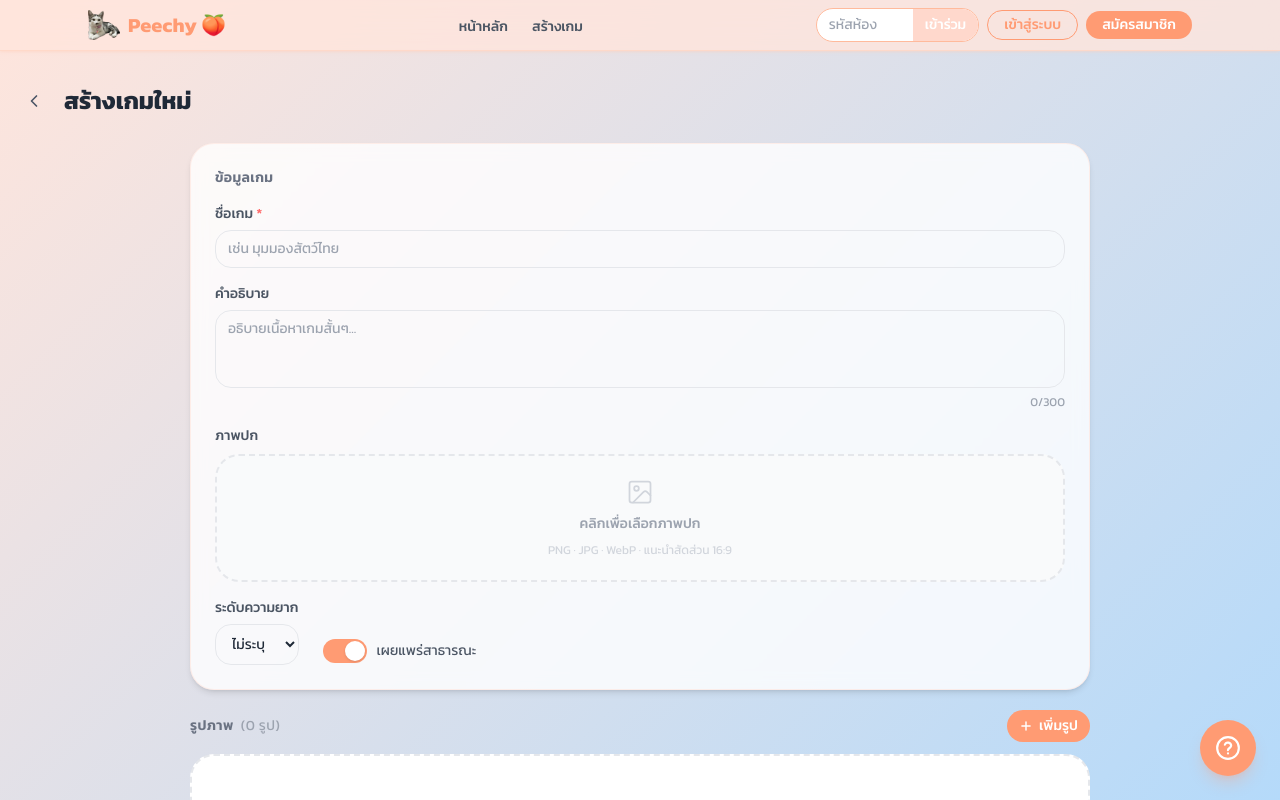
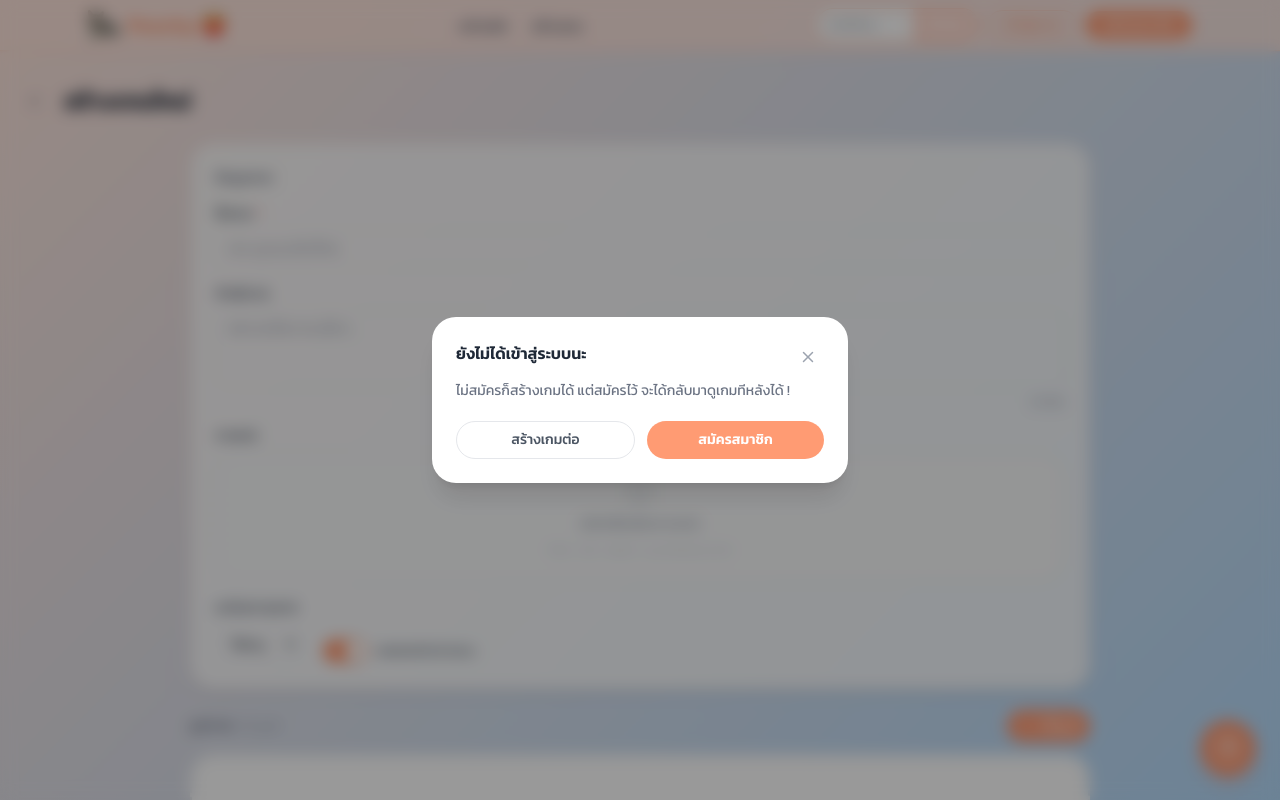
Before and after one commit to Kasidetch-primrose/Peechy, a SvelteKit app: page /game/create in a window 1280 px wide. Shown: the top 800 px of the page. Built offline with nearby package versions, Linux system fonts and the light colour scheme.

Commit message:
popup สร้างเกมแบบยังไม่ login

```diff
--- a/src/routes/game/create/+page.svelte
+++ b/src/routes/game/create/+page.svelte
@@ -23,6 +23,9 @@
 
 <script lang="ts">
 	import { page } from '$app/state';
+	import { goto } from '$app/navigation';
+	import { fade, scale } from 'svelte/transition';
+	import { authUserStore } from '$lib/data/stores/authUser';
 	import {
 		gameCreateStore,
 		loadEditData,
@@ -83,10 +86,17 @@
 	let isDragging = $state(false);
 	let fileInputEl = $state<HTMLInputElement>(null!);
 
+	let showGuestNotice = $state(false);
+	const isLoggedIn = $derived(!!$authUserStore.user);
+
 	$effect(() => {
 		const id = editId;
 		if (id) loadEditData(id);
 		return () => resetGameCreateStore();
+	});
+
+	$effect(() => {
+		if (!isEditMode && !isLoggedIn) showGuestNotice = true;
 	});
 </script>
 
@@ -1029,4 +1039,64 @@
 			</form>
 		</div>
 	</div>
+
+	<!-- Guest notice modal -->
+	{#if showGuestNotice}
+		<div
+			class="fixed inset-0 z-50 flex items-center justify-center bg-black/40 backdrop-blur-sm"
+			role="dialog"
+			aria-modal="true"
+			transition:fade={{ duration: 150 }}
+		>
+			<div
+				class="mx-4 w-full max-w-[26rem] rounded-2xl bg-white p-6 shadow-xl"
+				transition:scale={{ duration: 200, start: 0.92, opacity: 0 }}
+			>
+				<div class="flex items-start justify-between gap-3">
+					<h3 class="text-base font-semibold text-gray-900">ยังไม่ได้เข้าสู่ระบบนะ</h3>
+					<button
+						type="button"
+						onclick={() => (showGuestNotice = false)}
+						aria-label="ปิด"
+						class="flex h-8 w-8 shrink-0 items-center justify-center rounded-full text-gray-400 transition-colors hover:bg-gray-100 hover:text-gray-600 focus-visible:ring-2 focus-visible:ring-focus focus-visible:outline-none"
+					>
+						<svg
+							xmlns="http://www.w3.org/2000/svg"
+							width="18"
+							height="18"
+							viewBox="0 0 24 24"
+							fill="none"
+							stroke="currentColor"
+							stroke-width="2"
+							stroke-linecap="round"
+							stroke-linejoin="round"
+							aria-hidden="true"
+						>
+							<line x1="18" y1="6" x2="6" y2="18" /><line x1="6" y1="6" x2="18" y2="18" />
+						</svg>
+					</button>
+				</div>
+				<p class="mt-2 text-sm text-gray-500">
+					ไม่สมัครก็สร้างเกมได้ แต่สมัครไว้ จะได้กลับมาดูเกมทีหลังได้ !
+				</p>
+
+				<div class="mt-5 flex gap-3">
+					<button
+						type="button"
+						onclick={() => (showGuestNotice = false)}
+						class="flex-1 rounded-xl border border-gray-200 py-2 text-sm font-medium text-gray-700 transition-colors hover:bg-gray-50"
+					>
+						สร้างเกมต่อ
+					</button>
+					<button
+						type="button"
+						onclick={() => goto('/auth/register')}
+						class="flex-1 rounded-xl bg-primary-500 py-2 text-sm font-semibold text-white transition-colors hover:bg-primary-400"
+					>
+						สมัครสมาชิก
+					</button>
+				</div>
+			</div>
+		</div>
+	{/if}
 {/if}
```
